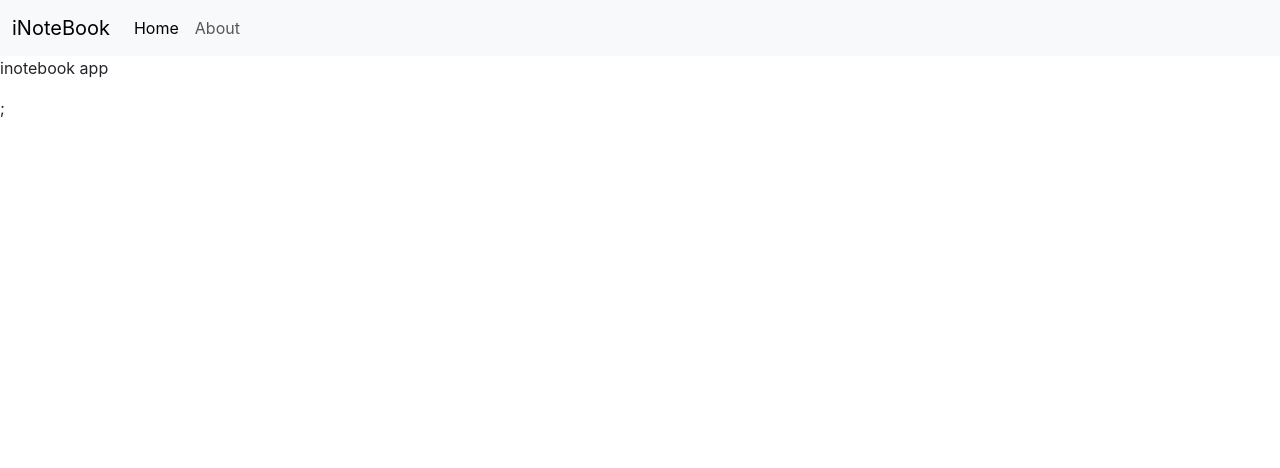
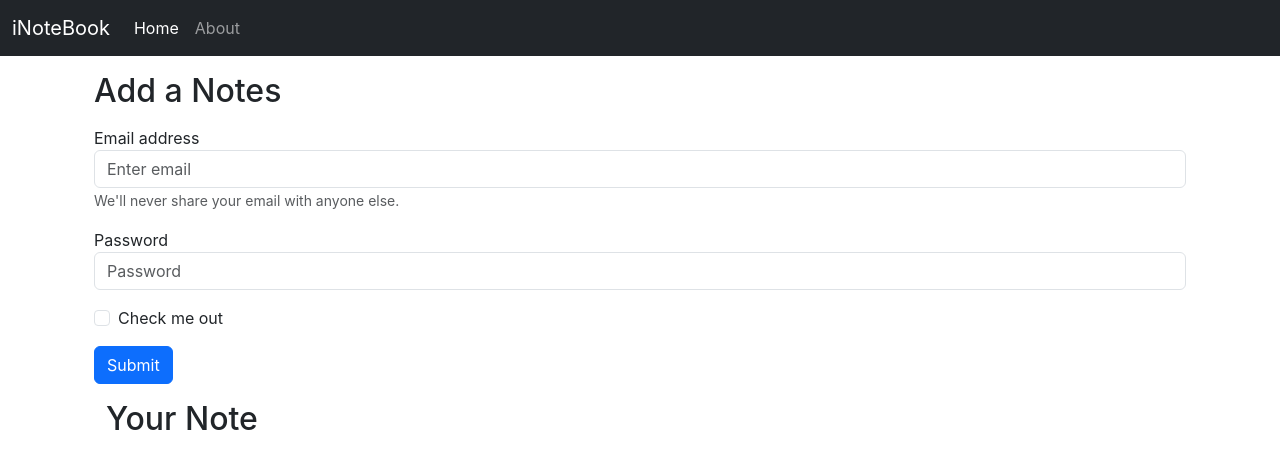
Before and after one commit to Silupradhan/iNoteBook, a React (Create React App) app in the folder inotebook/: page / in a window 1280 px wide. Shown: the top 468 px of the page. Built offline with nearby package versions, Linux system fonts and the light colour scheme.

Commit message:
Create active navbar using useLocation

```diff
--- a/inotebook/src/App.js
+++ b/inotebook/src/App.js
@@ -18,10 +18,12 @@ function App() {
       <NoteState>
         <Router>
           <Navbar />
-          <Routes>
-            <Route exact path="/" element={<Home />} />
-            <Route exact path='/about' element={<About />}> </Route>
-          </Routes>
+          <div className='container'>
+            <Routes>
+              <Route exact path="/" element={<Home />} />
+              <Route exact path='/about' element={<About />}> </Route>
+            </Routes>
+          </div>
         </Router>
       </NoteState>
     </>
--- a/inotebook/src/components/About.js
+++ b/inotebook/src/components/About.js
@@ -1,16 +1,11 @@
-import React, { useContext, useEffect } from 'react'
-import noteContext from '../context/notes/noteContext'
+import React from 'react'
 
 const About = () => {
-  const a = useContext(noteContext)
-  useEffect(()=>{
-   a.update()
-   //eslint-disable-next-line
-  },[])
+
 
   return (
     <div className='container'>
-      <p>this is about . My name is {a.state.name} and i am in class {a.state.class}</p>
+      <p>this is about .</p>
     </div>
   )
 }
--- a/inotebook/src/components/Home.js
+++ b/inotebook/src/components/Home.js
@@ -2,9 +2,33 @@ import React from 'react'
 
 const Home = () => {
   return (
-    <div>
-      <p>inotebook app</p>
-    </div>
+    <>
+      <div className='container my-3'>
+        <h2>Add a Notes</h2>
+        <form className='my-3'>
+          <div class="form-group mb-3">
+            <label for="exampleInputEmail1">Email address</label>
+            <input type="email" class="form-control" id="exampleInputEmail1" aria-describedby="emailHelp" placeholder="Enter email" />
+            <small id="emailHelp" class="form-text text-muted">We'll never share your email with anyone else.</small>
+          </div>
+          <div class="form-group mb-3">
+            <label for="exampleInputPassword1">Password</label>
+            <input type="password" class="form-control" id="exampleInputPassword1" placeholder="Password" />
+          </div>
+          <div class="form-check mb-3">
+            <input type="checkbox" class="form-check-input" id="exampleCheck1" />
+            <label class="form-check-label" for="exampleCheck1">Check me out</label>
+          </div>
+          <button type="submit" class="btn btn-primary">Submit</button>
+        </form>
+
+
+        <div className='container'>
+        <h2>Your Note</h2>
+        </div>
+      </div>
+
+    </>
   )
 }
 
--- a/inotebook/src/components/Navbar.js
+++ b/inotebook/src/components/Navbar.js
@@ -1,10 +1,18 @@
 import React from 'react'
 import { Link } from 'react-router-dom'
+import { useEffect } from 'react'
+import { useLocation } from 'react-router-dom'
 
 const Navbar = () => {
+  let location = useLocation();
+
+  useEffect(() => {
+    // Google Analytics
+    console.log(location.pathname)
+  }, [location]);
   return (
     <>
-      <nav className="navbar navbar-expand-lg bg-body-tertiary">
+      <nav className="navbar navbar-expand-lg  navbar-dark bg-dark">
   <div className="container-fluid">
     <Link className="navbar-brand" to="/">iNoteBook</Link>
     <button className="navbar-toggler" type="button" data-bs-toggle="collapse" data-bs-target="#navbarSupportedContent" aria-controls="navbarSupportedContent" aria-expanded="false" aria-label="Toggle navigation">
@@ -13,10 +21,10 @@ const Navbar = () => {
     <div className="collapse navbar-collapse" id="navbarSupportedContent">
       <ul className="navbar-nav me-auto mb-2 mb-lg-0">
         <li className="nav-item">
-          <Link className="nav-link active" aria-current="page" to="/">Home</Link>
+          <Link className={`nav-link ${location.pathname=== "/" ? "active" : ""} `} aria-current="page" to="/">Home</Link>
         </li>
         <li className="nav-item">
-          <Link className="nav-link" to="/about">About</Link>
+          <Link className={`nav-link ${location.pathname=== "/about" ? "active" : ""} `} to="/about">About</Link>
         </li>
 
 
--- a/inotebook/src/context/notes/NoteState.js
+++ b/inotebook/src/context/notes/NoteState.js
@@ -1,23 +1,10 @@
 import NoteContext from "./noteContext";
-import { useState } from "react";
 
 const NoteState = (props) =>{
-    const s1 = {
-        "name" : "silu",
-        "class" : "5b"
-    }
-    const [state , setState] = useState(s1)
-   const update = () =>{
-        setTimeout(() => {
-            setState({
-                "name" : "pandab",
-                "class" : "5c"
-            })
-        }, 1000);
-    }
+
   return(
-    <NoteContext.Provider value={{state,update}}>
-        {props.children};
+    <NoteContext.Provider value={{}}>
+        {props.children}
     </NoteContext.Provider>
   )
 }
```
